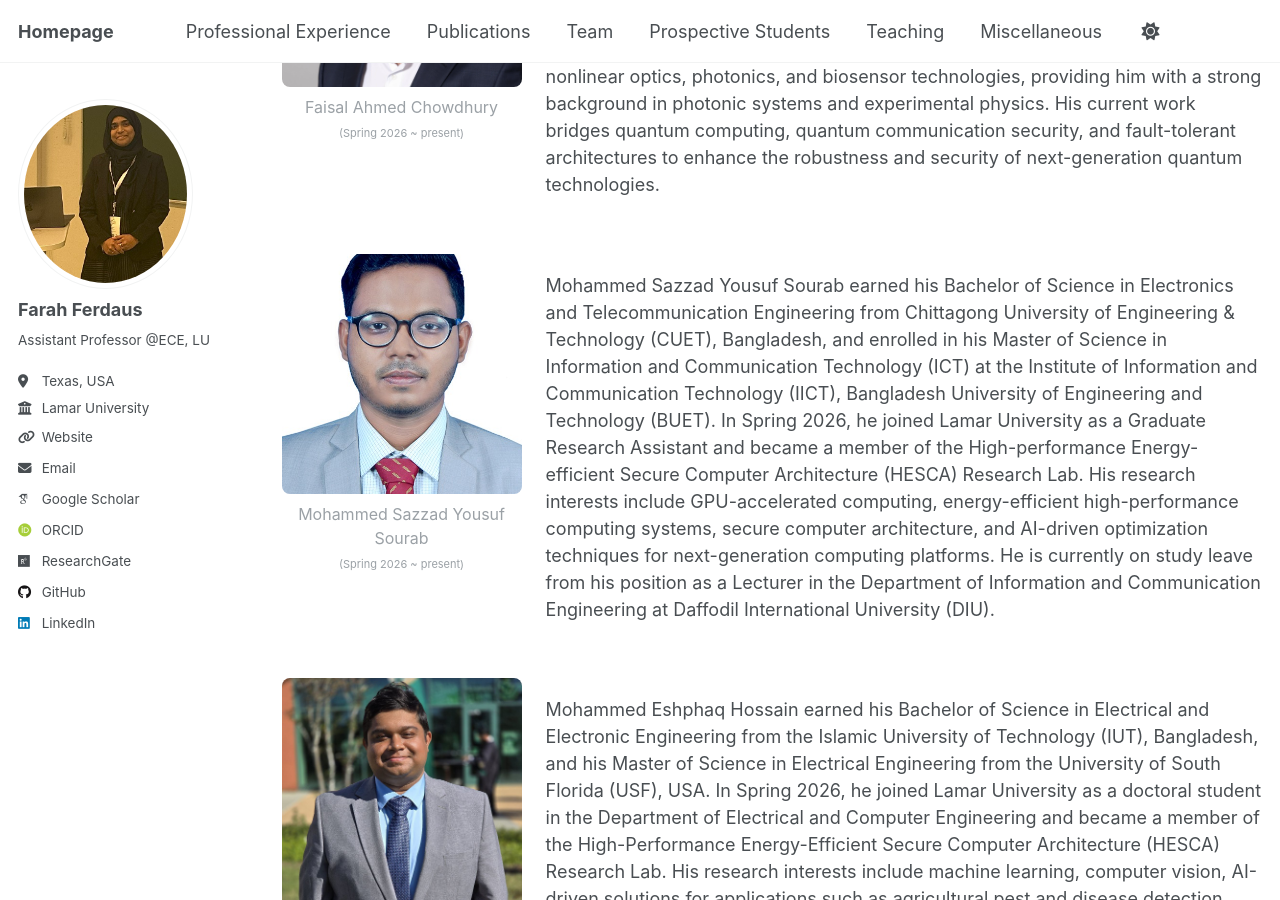
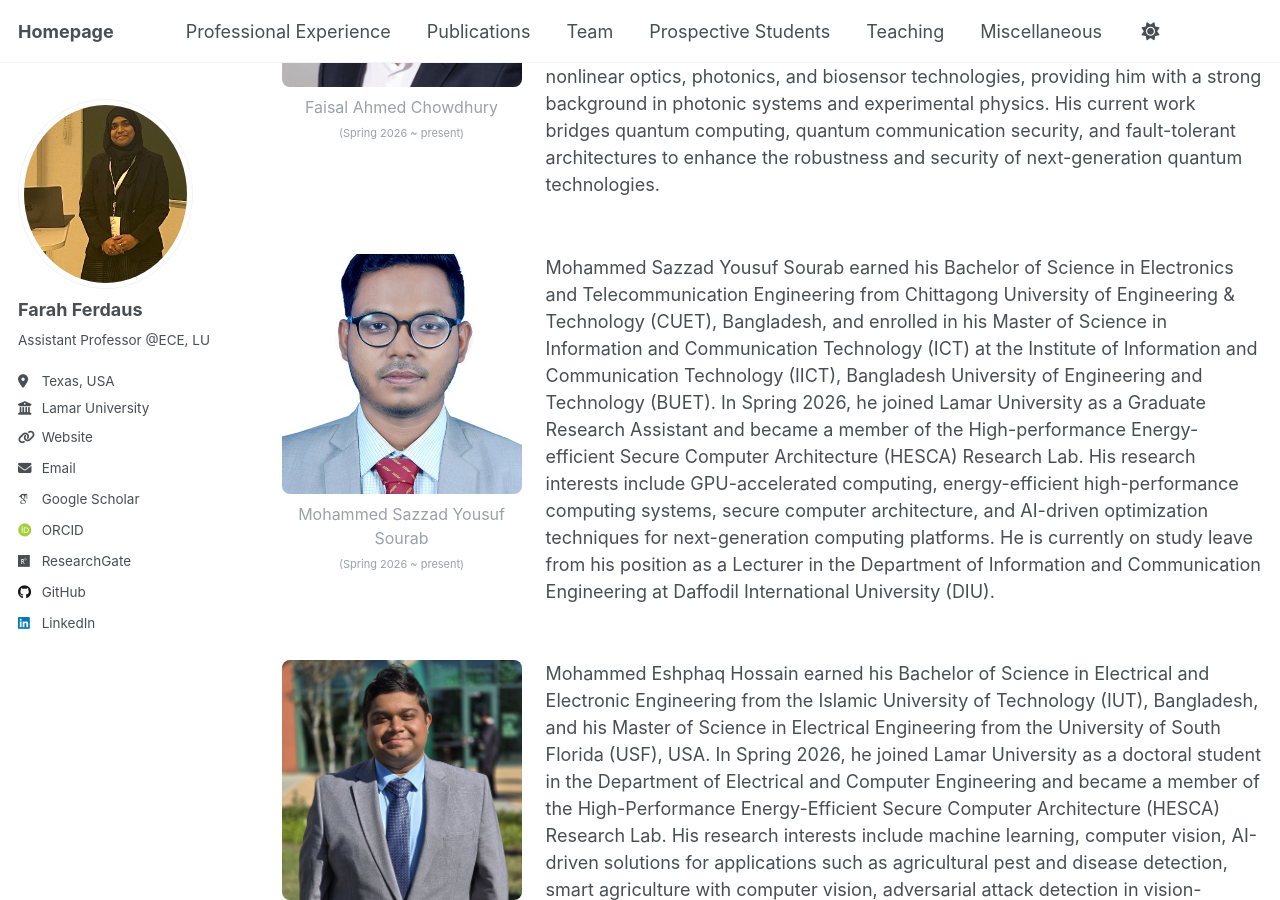
Before and after one commit to fferdaus/fferdaus.github.io, a Jekyll site: the page built from _pages/team.md, in a window 1280 px wide and 900 px high, scrolled down 363 px. Built offline with Jekyll 4.4.1, drawn with Linux system fonts in a browser that asks for light colours; some web fonts are replaced.

Commit message:
Update team.md

```diff
--- a/_pages/team.md
+++ b/_pages/team.md
@@ -96,8 +96,8 @@ redirect_from:
   </div>
 
   <!-- Right column: bio only -->
-  <div>
-    <p>Mohammed Sazzad Yousuf Sourab earned his Bachelor of Science in Electronics and Telecommunication Engineering from Chittagong University of Engineering & Technology (CUET), Bangladesh, and enrolled in his Master of Science in Information and Communication Technology (ICT) at the Institute of Information and Communication Technology (IICT), Bangladesh University of Engineering and Technology (BUET). In Spring 2026, he joined Lamar University as a Graduate Research Assistant and became a member of the High-performance Energy-efficient Secure Computer Architecture (HESCA) Research Lab. His research interests include GPU-accelerated computing, energy-efficient high-performance computing systems, secure computer architecture, and AI-driven optimization techniques for next-generation computing platforms. He is currently on study leave from his position as a Lecturer in the Department of Information and Communication Engineering at Daffodil International University (DIU).
+  <div style="padding-top: 0; margin-top: 0;">
+    <p style="padding-top: 0; margin-top: 0;">Mohammed Sazzad Yousuf Sourab earned his Bachelor of Science in Electronics and Telecommunication Engineering from Chittagong University of Engineering & Technology (CUET), Bangladesh, and enrolled in his Master of Science in Information and Communication Technology (ICT) at the Institute of Information and Communication Technology (IICT), Bangladesh University of Engineering and Technology (BUET). In Spring 2026, he joined Lamar University as a Graduate Research Assistant and became a member of the High-performance Energy-efficient Secure Computer Architecture (HESCA) Research Lab. His research interests include GPU-accelerated computing, energy-efficient high-performance computing systems, secure computer architecture, and AI-driven optimization techniques for next-generation computing platforms. He is currently on study leave from his position as a Lecturer in the Department of Information and Communication Engineering at Daffodil International University (DIU).
     </p>
   </div>
 
@@ -118,8 +118,8 @@ redirect_from:
   </div>
 
   <!-- Right column: bio only -->
-  <div>
-    <p>Mohammed Eshphaq Hossain earned his Bachelor of Science in Electrical and Electronic Engineering from the Islamic University of Technology (IUT), Bangladesh, and his Master of Science in Electrical Engineering from the University of South Florida (USF), USA. In Spring 2026, he joined Lamar University as a doctoral student in the Department of Electrical and Computer Engineering and became a member of the High-Performance Energy-Efficient Secure Computer Architecture (HESCA) Research Lab. His research interests include machine learning, computer vision, AI-driven solutions for applications such as agricultural pest and disease detection, smart agriculture with computer vision, adversarial attack detection in vision-language models, etc.
+  <div style="padding-top: 0; margin-top: 0;">
+    <p style="padding-top: 0; margin-top: 0;">Mohammed Eshphaq Hossain earned his Bachelor of Science in Electrical and Electronic Engineering from the Islamic University of Technology (IUT), Bangladesh, and his Master of Science in Electrical Engineering from the University of South Florida (USF), USA. In Spring 2026, he joined Lamar University as a doctoral student in the Department of Electrical and Computer Engineering and became a member of the High-Performance Energy-Efficient Secure Computer Architecture (HESCA) Research Lab. His research interests include machine learning, computer vision, AI-driven solutions for applications such as agricultural pest and disease detection, smart agriculture with computer vision, adversarial attack detection in vision-language models, etc.
     </p>
   </div>
 
```
